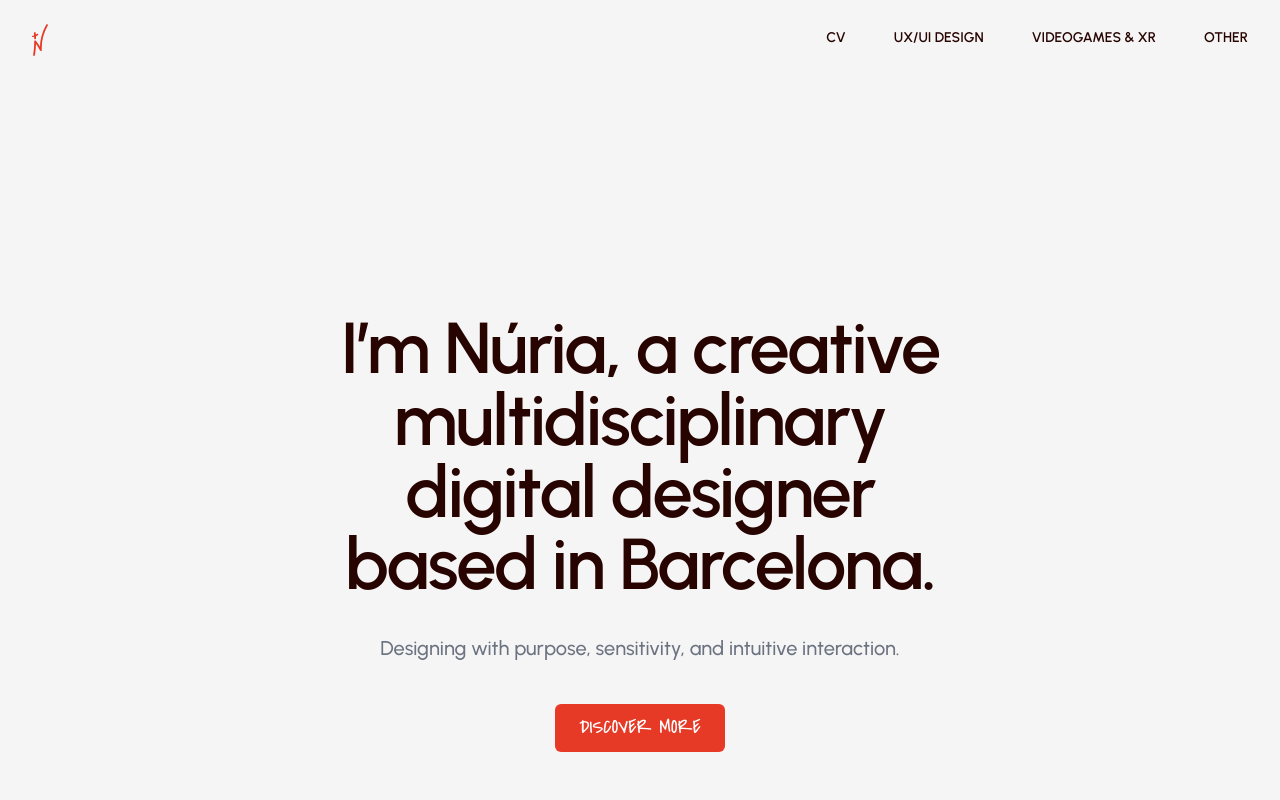
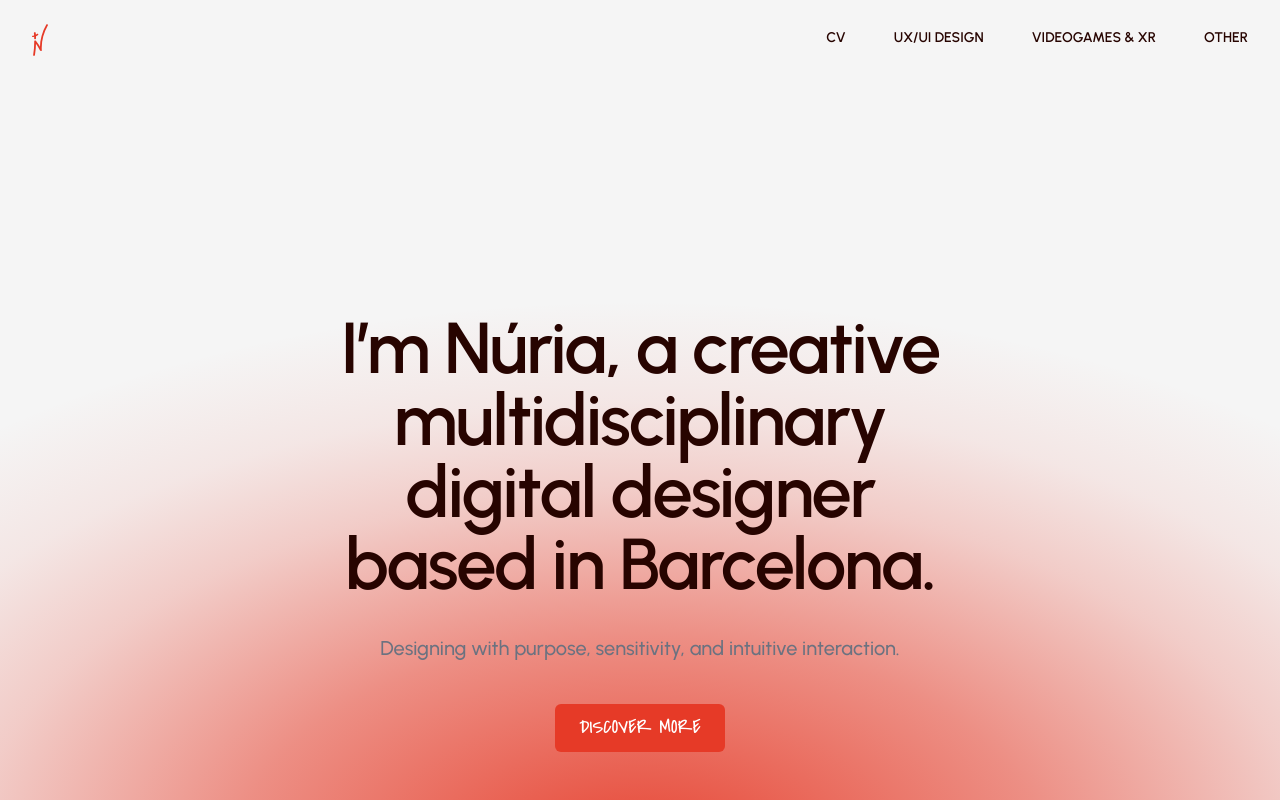
Before and after one commit to nuriavate/nuriaPortfolioSite, a React (Create React App) app in the folder nuriaportfoliosite/: page / in a window 1280 px wide. Shown: the top 800 px of the page. Built offline with nearby package versions, Linux system fonts and the light colour scheme.

Commit message:
gradient en el hero

```diff
--- a/nuriaportfoliosite/src/components/hero.js
+++ b/nuriaportfoliosite/src/components/hero.js
@@ -1,9 +1,17 @@
 export default function Hero() {
     return (
-        <div className="bg-[#F5F5F5]">
+        <div className="relative overflow-hidden bg-[#F5F5F5]">
+            <div
+                aria-hidden="true"
+                className="pointer-events-none absolute inset-0 -z-0"
+                style={{
+                    background:
+                        "radial-gradient(90% 65% at 50% 88%, rgba(230,58,39,0.95) 0%, rgba(230,58,39,0.55) 35%, rgba(230,58,39,0.22) 58%, rgba(230,58,39,0.08) 72%, rgba(245,245,245,0) 88%)",
+                }}
+            />
 
 
-            <div className="relative isolate px-6 pt-14 lg:px-8">
+            <div className="relative isolate z-10 px-6 pt-14 lg:px-8">
                 <div
                     aria-hidden="true"
                     className="absolute inset-x-0 -top-40 -z-10 transform-gpu overflow-hidden blur-3xl sm:-top-80"
```
